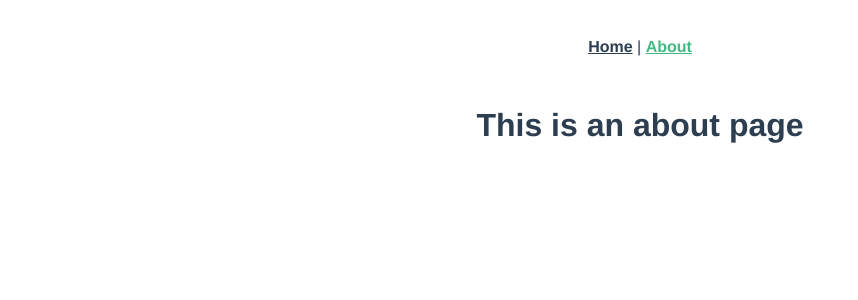
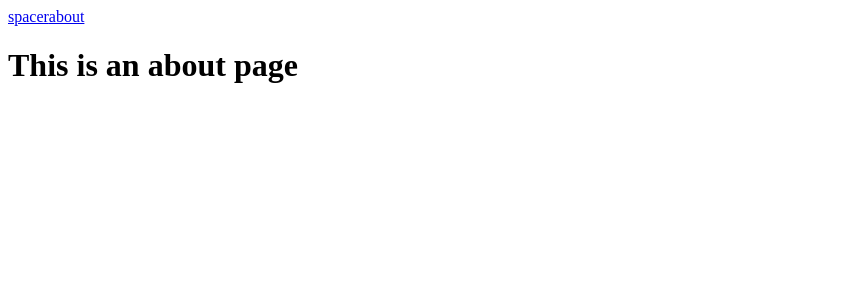
Before and after one commit to grzegorzgebala/vue-project, a Vue app: page /about in a window 1280 px wide. Shown: the top 300 px of the page, without its empty margins (0-858 px from the left). Built offline with nearby package versions, Linux system fonts and the light colour scheme.

Commit message:
Commit after clear

```diff
--- a/src/App.vue
+++ b/src/App.vue
@@ -1,32 +1,13 @@
 <template>
-  <div id="app">
-    <div id="nav">
-      <router-link to="/">Home</router-link> |
-      <router-link to="/about">About</router-link>
+  <div class="app">
+    <div class="nav">
+      <router-link to="/">spacer</router-link>
+      <router-link to="/about">about</router-link>
     </div>
-    <router-view/>
+    <router-view />
   </div>
 </template>
 
-<style lang="scss">
-#app {
-  font-family: Avenir, Helvetica, Arial, sans-serif;
-  -webkit-font-smoothing: antialiased;
-  -moz-osx-font-smoothing: grayscale;
-  text-align: center;
-  color: #2c3e50;
-}
+<style lang="scss" scoped>
 
-#nav {
-  padding: 30px;
-
-  a {
-    font-weight: bold;
-    color: #2c3e50;
-
-    &.router-link-exact-active {
-      color: #42b983;
-    }
-  }
-}
 </style>
--- a/src/components/HelloWorld.vue
+++ /dev/null
@@ -1,60 +0,0 @@
-<template>
-  <div class="hello">
-    <h1>{{ msg }}</h1>
-    <p>
-      For a guide and recipes on how to configure / customize this project,<br>
-      check out the
-      <a href="https://cli.vuejs.org" target="_blank" rel="noopener">vue-cli documentation</a>.
-    </p>
-    <h3>Installed CLI Plugins</h3>
-    <ul>
-      <li><a href="https://github.com/vuejs/vue-cli/tree/dev/packages/%40vue/cli-plugin-babel" target="_blank" rel="noopener">babel</a></li>
-      <li><a href="https://github.com/vuejs/vue-cli/tree/dev/packages/%40vue/cli-plugin-router" target="_blank" rel="noopener">router</a></li>
-      <li><a href="https://github.com/vuejs/vue-cli/tree/dev/packages/%40vue/cli-plugin-eslint" target="_blank" rel="noopener">eslint</a></li>
-      <li><a href="https://github.com/vuejs/vue-cli/tree/dev/packages/%40vue/cli-plugin-unit-jest" target="_blank" rel="noopener">unit-jest</a></li>
-    </ul>
-    <h3>Essential Links</h3>
-    <ul>
-      <li><a href="https://vuejs.org" target="_blank" rel="noopener">Core Docs</a></li>
-      <li><a href="https://forum.vuejs.org" target="_blank" rel="noopener">Forum</a></li>
-      <li><a href="https://chat.vuejs.org" target="_blank" rel="noopener">Community Chat</a></li>
-      <li><a href="https://twitter.com/vuejs" target="_blank" rel="noopener">Twitter</a></li>
-      <li><a href="https://news.vuejs.org" target="_blank" rel="noopener">News</a></li>
-    </ul>
-    <h3>Ecosystem</h3>
-    <ul>
-      <li><a href="https://router.vuejs.org" target="_blank" rel="noopener">vue-router</a></li>
-      <li><a href="https://vuex.vuejs.org" target="_blank" rel="noopener">vuex</a></li>
-      <li><a href="https://github.com/vuejs/vue-devtools#vue-devtools" target="_blank" rel="noopener">vue-devtools</a></li>
-      <li><a href="https://vue-loader.vuejs.org" target="_blank" rel="noopener">vue-loader</a></li>
-      <li><a href="https://github.com/vuejs/awesome-vue" target="_blank" rel="noopener">awesome-vue</a></li>
-    </ul>
-  </div>
-</template>
-
-<script>
-export default {
-  name: 'HelloWorld',
-  props: {
-    msg: String,
-  },
-};
-</script>
-
-<!-- Add "scoped" attribute to limit CSS to this component only -->
-<style scoped lang="scss">
-h3 {
-  margin: 40px 0 0;
-}
-ul {
-  list-style-type: none;
-  padding: 0;
-}
-li {
-  display: inline-block;
-  margin: 0 10px;
-}
-a {
-  color: #42b983;
-}
-</style>
--- a/src/views/About.vue
+++ b/src/views/About.vue
@@ -3,3 +3,10 @@
     <h1>This is an about page</h1>
   </div>
 </template>
+
+<script>
+
+export default {
+  name: 'about',
+};
+</script>
--- a/src/views/Home.vue
+++ b/src/views/Home.vue
@@ -1,18 +1,12 @@
 <template>
   <div class="home">
-    <img alt="Vue logo" src="../assets/logo.png">
-    <HelloWorld msg="Welcome to Your Vue.js App"/>
+    <h1>Spacer</h1>
   </div>
 </template>
 
 <script>
-// @ is an alias to /src
-import HelloWorld from '@/components/HelloWorld.vue';
 
 export default {
   name: 'Home',
-  components: {
-    HelloWorld,
-  },
 };
 </script>
```
